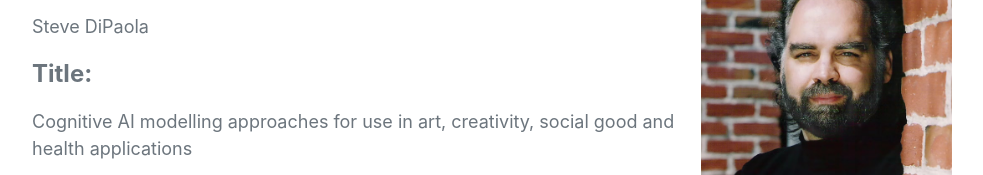
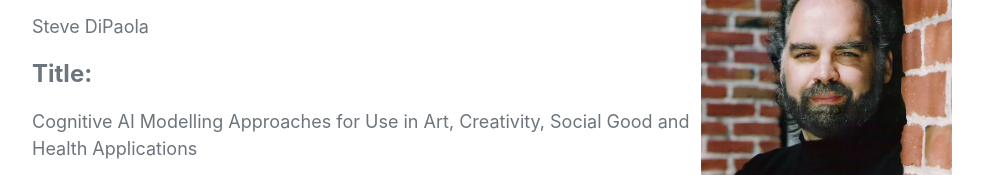
Before and after one commit to AIArt2022/aiart2022.github.io, a website with bundled scripts: page index.html in a window 1280 px wide. Shown: the part 3946-4121 px from the top of the page, without its empty margins (148-1131 px from the left). Built offline with nearby package versions, Linux system fonts and the light colour scheme.

Commit message:
update keynotes

```diff
--- a/index.html
+++ b/index.html
@@ -310,7 +310,7 @@
             </p>
 
             <p class="text-muted" style="text-align: left; font-weight: light; font-size: 18px">
-              Cognitive AI modelling approaches for use in art, creativity, social good and health applications
+              Cognitive AI Modelling Approaches for Use in Art, Creativity, Social Good and Health Applications
             </p>
             <p class="text-muted" style="text-align: left; font-weight: bold; font-size: 24px;">
               Time:
```
